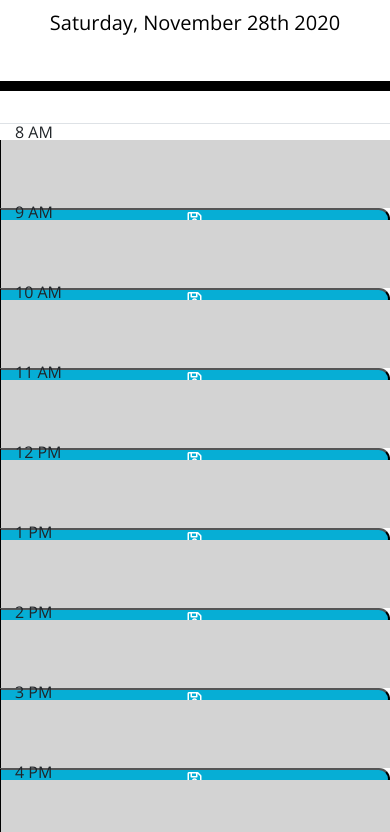
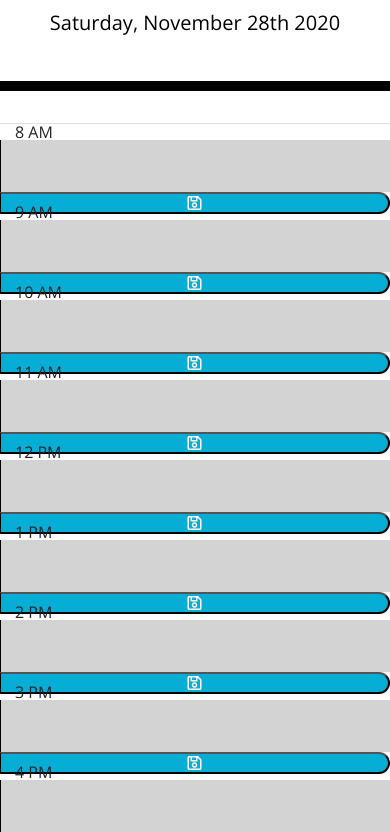
Before and after one commit to qifeng86/qifeng-homework5, a plain HTML site: page index.html in a window 390 px wide. Shown: the part 256-1088 px from the top of the page. Drawn offline with nearby package versions, Linux system fonts and the light colour scheme.

Commit message:
Update index.html

```diff
--- a/index.html
+++ b/index.html
@@ -22,66 +22,67 @@
     <!-- Timeblocks -->
     <div id="schedule-row1" class="row justify-content-md-center border-top border-bottom schedule-row">
       <div id="time1" class="col-md-1">8 AM</div>
-      <textarea rows="3" id="text-entry1" class="col-md-10"></textarea>
+      <textarea id="text-entry1" class="col-md-10"></textarea>
       <button id="save" class="col-md-1"><i class="far fa-save"></i></button>
     </div>
 
     <div id="schedule-row2" class="row justify-content-md-center border-top border-bottom schedule-row">
       <div id="time2" class="col-md-1">9 AM</div>
-      <textarea rows="3" id="text-entry2" class="col-md-10"></textarea>
+      <textarea id="text-entry2" class="col-md-10"></textarea>
       <button id="save" class="col-md-1"><i class="far fa-save"></i></button>
     </div>
 
     <div id="schedule-row3" class="row justify-content-md-center border-top border-bottom schedule-row">
       <div id="time3" class="col-md-1">10 AM</div>
-      <textarea rows="3" id="text-entry3" class="col-md-10"></textarea>
+      <textarea id="text-entry3" class="col-md-10"></textarea>
       <button id="save" class="col-md-1"><i class="far fa-save"></i></button>
     </div>
 
     <div id="schedule-row4" class="row justify-content-md-center border-top border-bottom schedule-row">
       <div id="time4" class="col-md-1">11 AM</div>
-      <textarea rows="3" id="text-entry4" class="col-md-10"></textarea>
+      <textarea id="text-entry4" class="col-md-10"></textarea>
       <button id="save" class="col-md-1"><i class="far fa-save"></i></button>
     </div>
 
     <div id="schedule-row5" class="row justify-content-md-center border-top border-bottom schedule-row">
       <div id="time5" class="col-md-1">12 PM</div>
-      <textarea rows="3" id="text-entry5" class="col-md-10"></textarea>
+      <textarea id="text-entry5" class="col-md-10"></textarea>
       <button id="save" class="col-md-1"><i class="far fa-save"></i></button>
     </div>
 
     <div id="schedule-row6" class="row justify-content-md-center border-top border-bottom schedule-row">
       <div id="time6" class="col-md-1 time">1 PM</div>
-      <textarea rows="3" id="text-entry6" class="col-md-10"></textarea>
+      <textarea id="text-entry6" class="col-md-10"></textarea>
       <button id="save" class="col-md-1"><i class="far fa-save"></i></button>
     </div>
 
     <div id="schedule-row7" class="row justify-content-md-center border-top border-bottom schedule-row">
       <div id="time7" class="col-md-1 time">2 PM</div>
-      <textarea rows="3" id="text-entry7" class="col-md-10"></textarea>
+      <textarea id="text-entry7" class="col-md-10"></textarea>
       <button id="save" class="col-md-1"><i class="far fa-save"></i></button>
     </div>
 
     <div id="schedule-row8" class="row justify-content-md-center border-top border-bottom schedule-row">
       <div id="time8" class="col-md-1">3 PM</div>
-      <textarea rows="3" id="text-entry8" class="col-md-10"></textarea>
+      <textarea id="text-entry8" class="col-md-10"></textarea>
       <button id="save" class="col-md-1"><i class="far fa-save"></i></button>
     </div>
 
     <div id="schedule-row9" class="row justify-content-md-center border-top border-bottom schedule-row">
       <div id="time9" class="col-md-1">4 PM</div>
-      <textarea rows="3" id="text-entry9" class="col-md-10"></textarea>
+      <textarea id="text-entry9" class="col-md-10"></textarea>
       <button id="save" class="col-md-1"><i class="far fa-save"></i></button>
     </div>
 
     <div id="schedule-row10" class="row justify-content-md-center border-top border-bottom schedule-row">
       <div id="time10" class="col-md-1">5 PM</div>
-      <textarea rows="3" id="text-entry10" class="col-md-10"></textarea>
+      <textarea id="text-entry10" class="col-md-10"></textarea>
       <button id="save" class="col-md-1"><i class="far fa-save"></i></button>
     </div>
 
   </div>
 
+  <!-- Footer to add extra space at the buttom when scolling down -->
   <div class="container-fluid">
     <footer class="row">
       <br><br>
```
